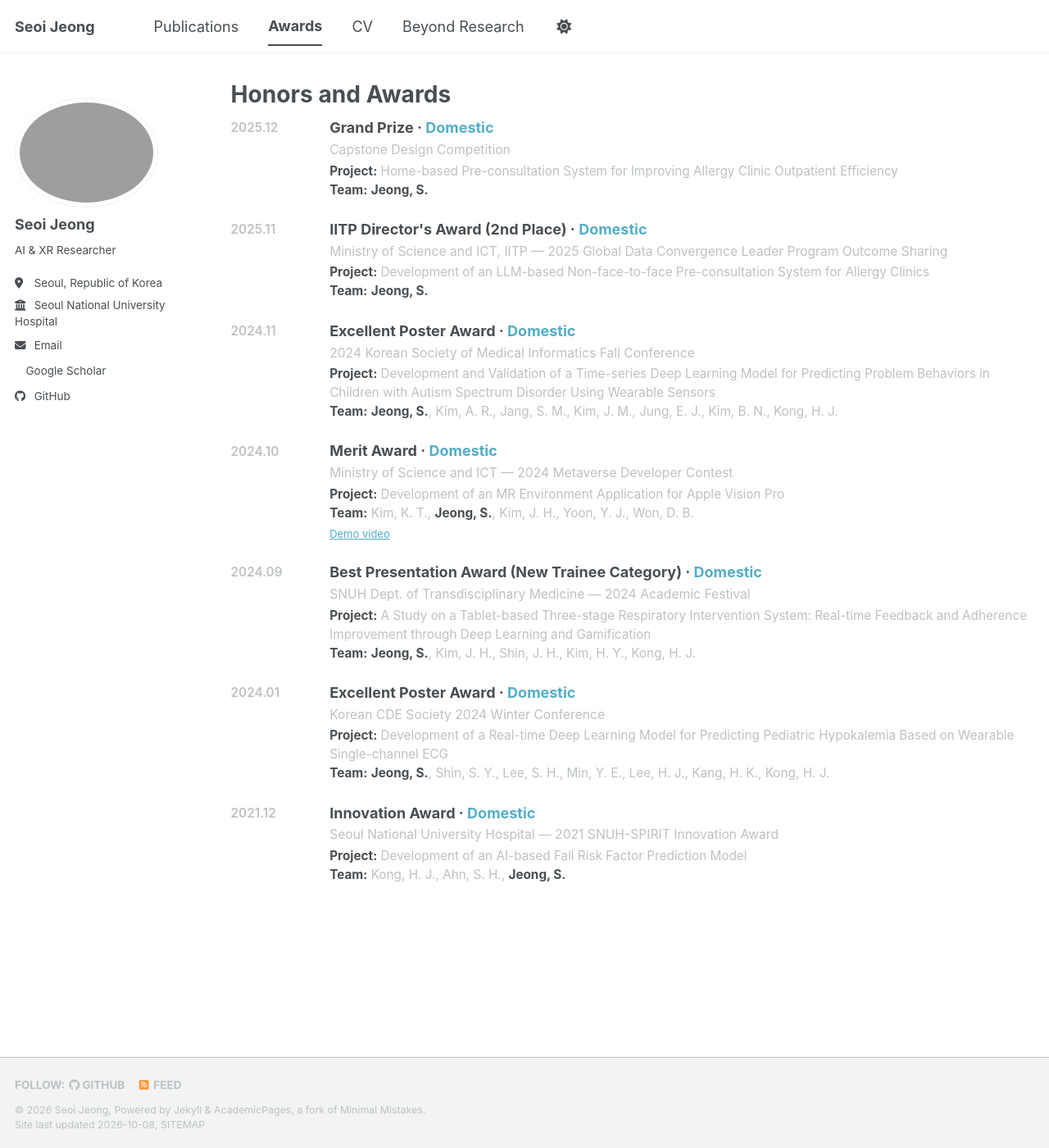
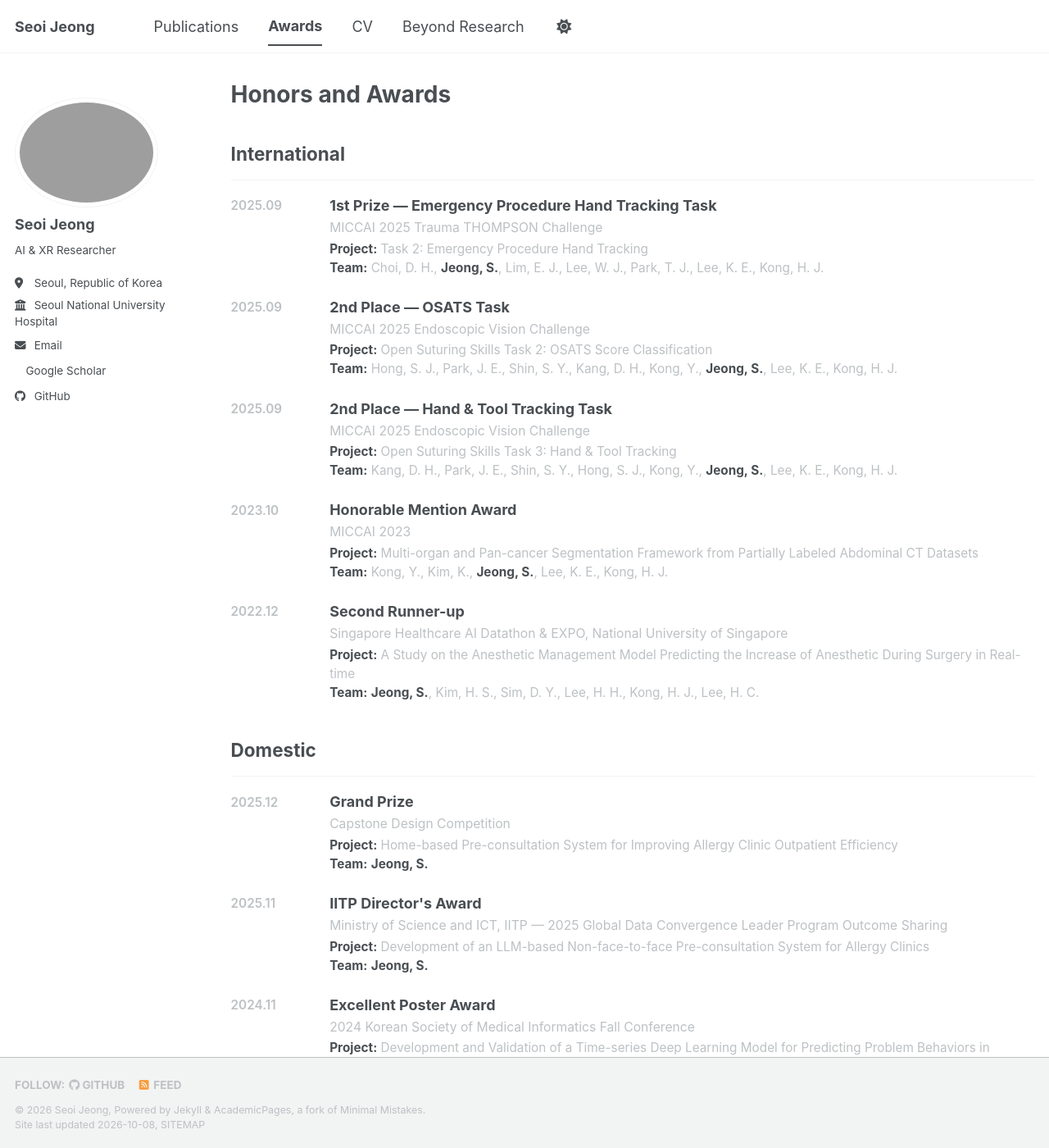
Before and after one commit to higogoc/higogoc.github.io, a Jekyll site: the page built from _pages/awards.html, in a window 1280 px wide and 1400 px high. Shown: the whole window at 82% size. Built offline with Jekyll 4.4.1, drawn with Linux system fonts in a browser that asks for light colours; a style sheet for code colours, icons or effects is not loaded; some of the changed text lies outside the part shown.

Commit message:
Group awards by scope, tidy news, add missing entries
Awards
- Split /awards/ into International and Domestic sections instead of
  repeating a scope label on every row.
- Add the challenge results back: the three MICCAI 2025 placings, the
  MICCAI 2023 Honorable Mention, and the 2022 Singapore Healthcare AI
  Datathon, all under International.
- Drop the redundant "(2nd Place)" from the IITP Director's Award and
  from the Singapore Second Runner-up.

News
- Remove the MICCAI 2025 item; those results now live on /awards/.
- Date the two papers by actual publication month (Aesthetic Surgery
  Journal 2026.01, JMIR Medical Education 2026.03) so the feed reads in
  time order.
- Tag the AllerVision item as an Award rather than Media.

Also adds the quartile for the dental age estimation paper and the
PyeongChang 2018 Olympic Winter Games volunteering.

Co-Authored-By: Claude Opus 5 <noreply@anthropic.com>

```diff
--- a/_data/awards.yml
+++ b/_data/awards.yml
@@ -1,31 +1,69 @@
 # Edited by hand. Jekyll reads this as site.data.awards
-# Honors where Seoi Jeong led the work, plus ministry-level domestic awards.
-# Challenge and competition results live in _data/publications.yml (challenge).
-# scope -> rendered bold after the title. **double asterisks** render as bold.
+# scope: international | domestic -> decides which section the entry lands in
+# on /awards/. Newest first within each scope.
+# **double asterisks** render as bold.
+
+# ---------- International ----------
+- date: "2025.09"
+  scope: "international"
+  title: "1st Prize &mdash; Emergency Procedure Hand Tracking Task"
+  org: "MICCAI 2025 Trauma THOMPSON Challenge"
+  project: "Task 2: Emergency Procedure Hand Tracking"
+  team: "Choi, D. H., **Jeong, S.**, Lim, E. J., Lee, W. J., Park, T. J., Lee, K. E., Kong, H. J."
+
+- date: "2025.09"
+  scope: "international"
+  title: "2nd Place &mdash; OSATS Task"
+  org: "MICCAI 2025 Endoscopic Vision Challenge"
+  project: "Open Suturing Skills Task 2: OSATS Score Classification"
+  team: "Hong, S. J., Park, J. E., Shin, S. Y., Kang, D. H., Kong, Y., **Jeong, S.**, Lee, K. E., Kong, H. J."
+
+- date: "2025.09"
+  scope: "international"
+  title: "2nd Place &mdash; Hand &amp; Tool Tracking Task"
+  org: "MICCAI 2025 Endoscopic Vision Challenge"
+  project: "Open Suturing Skills Task 3: Hand &amp; Tool Tracking"
+  team: "Kang, D. H., Park, J. E., Shin, S. Y., Hong, S. J., Kong, Y., **Jeong, S.**, Lee, K. E., Kong, H. J."
+
+- date: "2023.10"
+  scope: "international"
+  title: "Honorable Mention Award"
+  org: "MICCAI 2023"
+  project: "Multi-organ and Pan-cancer Segmentation Framework from Partially Labeled Abdominal CT Datasets"
+  team: "Kong, Y., Kim, K., **Jeong, S.**, Lee, K. E., Kong, H. J."
+
+- date: "2022.12"
+  scope: "international"
+  title: "Second Runner-up"
+  org: "Singapore Healthcare AI Datathon &amp; EXPO, National University of Singapore"
+  project: "A Study on the Anesthetic Management Model Predicting the Increase of Anesthetic During Surgery in Real-time"
+  team: "**Jeong, S.**, Kim, H. S., Sim, D. Y., Lee, H. H., Kong, H. J., Lee, H. C."
+
+# ---------- Domestic ----------
 - date: "2025.12"
+  scope: "domestic"
   title: "Grand Prize"
-  scope: "Domestic"
   org: "Capstone Design Competition"
   project: "Home-based Pre-consultation System for Improving Allergy Clinic Outpatient Efficiency"
   team: "**Jeong, S.**"
 
 - date: "2025.11"
-  title: "IITP Director's Award (2nd Place)"
-  scope: "Domestic"
+  scope: "domestic"
+  title: "IITP Director's Award"
   org: "Ministry of Science and ICT, IITP &mdash; 2025 Global Data Convergence Leader Program Outcome Sharing"
   project: "Development of an LLM-based Non-face-to-face Pre-consultation System for Allergy Clinics"
   team: "**Jeong, S.**"
 
 - date: "2024.11"
+  scope: "domestic"
   title: "Excellent Poster Award"
-  scope: "Domestic"
   org: "2024 Korean Society of Medical Informatics Fall Conference"
   project: "Development and Validation of a Time-series Deep Learning Model for Predicting Problem Behaviors in Children with Autism Spectrum Disorder Using Wearable Sensors"
   team: "**Jeong, S.**, Kim, A. R., Jang, S. M., Kim, J. M., Jung, E. J., Kim, B. N., Kong, H. J."
 
 - date: "2024.10"
+  scope: "domestic"
   title: "Merit Award"
-  scope: "Domestic"
   org: "Ministry of Science and ICT &mdash; 2024 Metaverse Developer Contest"
   project: "Development of an MR Environment Application for Apple Vision Pro"
   team: "Kim, K. T., **Jeong, S.**, Kim, J. H., Yoon, Y. J., Won, D. B."
@@ -33,22 +71,22 @@
     - { label: "Demo video", href: "https://www.youtube.com/watch?v=pq7KXzPXDC4" }
 
 - date: "2024.09"
+  scope: "domestic"
   title: "Best Presentation Award (New Trainee Category)"
-  scope: "Domestic"
   org: "SNUH Dept. of Transdisciplinary Medicine &mdash; 2024 Academic Festival"
   project: "A Study on a Tablet-based Three-stage Respiratory Intervention System: Real-time Feedback and Adherence Improvement through Deep Learning and Gamification"
   team: "**Jeong, S.**, Kim, J. H., Shin, J. H., Kim, H. Y., Kong, H. J."
 
 - date: "2024.01"
+  scope: "domestic"
   title: "Excellent Poster Award"
-  scope: "Domestic"
   org: "Korean CDE Society 2024 Winter Conference"
   project: "Development of a Real-time Deep Learning Model for Predicting Pediatric Hypokalemia Based on Wearable Single-channel ECG"
   team: "**Jeong, S.**, Shin, S. Y., Lee, S. H., Min, Y. E., Lee, H. J., Kang, H. K., Kong, H. J."
 
 - date: "2021.12"
+  scope: "domestic"
   title: "Innovation Award"
-  scope: "Domestic"
   org: "Seoul National University Hospital &mdash; 2021 SNUH-SPIRIT Innovation Award"
   project: "Development of an AI-based Fall Risk Factor Prediction Model"
   team: "Kong, H. J., Ahn, S. H., **Jeong, S.**"
--- a/_data/beyond.yml
+++ b/_data/beyond.yml
@@ -18,6 +18,10 @@ groups:
 
   - title: "Volunteering"
     items:
+      - period: "2018.02"
+        title: "Games Volunteer"
+        org: "PyeongChang 2018 Olympic Winter Games"
+
       - period: "2016.10"
         title: "Sori Angels (&#49548;&#47532;&#52380;&#49324;) student volunteer corps"
         org: "2016 Jeonju International Sori Festival"
--- a/_data/news.yml
+++ b/_data/news.yml
@@ -2,25 +2,21 @@
 # Reserved for high-impact items from roughly the last two to three years:
 # top-journal papers, major prizes, and press coverage. Newest first.
 # **double asterisks** render as bold.
-- date: "2026.01"
-  tag: "Media"
-  text: "Our team **AllerVision**, which built an **AI agent-based pre-consultation system**, placed 2nd at the 1st SNU RISE Capstone Design Competition."
-  outlet: "SNU College of Engineering"
-  href: "https://eng.snu.ac.kr/communication/promotion/news?md=v&bbsidx=6320"
-
-- date: "2026"
+- date: "2026.03"
   tag: "Paper"
   text: "Our randomized controlled trial on **immersive VR training for novice physicians' emergency response skills** was published in **JMIR Medical Education (IF 13.9, ranked #1 of 89 in Education, Scientific Disciplines)**."
   href: "https://doi.org/10.2196/71455"
 
-- date: "2026"
+- date: "2026.01"
   tag: "Paper"
   text: "Our multi-institutional study on **deep learning-based breast implant classification in ultrasonography** was published in **Aesthetic Surgery Journal (ranked #1 in Plastic Surgery)**."
   href: "https://pubmed.ncbi.nlm.nih.gov/41168671/"
 
-- date: "2025.09"
+- date: "2026.01"
   tag: "Award"
-  text: "Our team won **1st Prize** in the Emergency Procedure Hand Tracking task of the **MICCAI 2025 Trauma THOMPSON Challenge**, and **2nd place** in two Open Suturing Skills tasks of the **MICCAI 2025 Endoscopic Vision Challenge**."
+  text: "Our team **AllerVision**, which built an **AI agent-based pre-consultation system**, placed 2nd at the 1st SNU RISE Capstone Design Competition."
+  outlet: "SNU College of Engineering"
+  href: "https://eng.snu.ac.kr/communication/promotion/news?md=v&bbsidx=6320"
 
 - date: "2024.12"
   tag: "Media"
--- a/_data/publications.yml
+++ b/_data/publications.yml
@@ -81,6 +81,7 @@ journal:
     authors: "Kumagai, A., **Jeong, S.**, Kim, D., Kong, H. J., Oh, S., & Lee, S. S."
     venue: "Scientific Reports"
     venue_detail: "13(1), 726"
+    metrics: "Q1"
     links:
       - { label: "Paper", href: "https://www.nature.com/articles/s41598-023-28086-1" }
     desc: "Validation of data mining models for dental age estimation against conventional methods."
@@ -169,5 +170,5 @@ challenge:
     authors: "**Jeong, S.**, Kim, H. S., Sim, D. Y., Lee, H. H., Kong, H. J., & Lee, H. C."
     venue: "Singapore Healthcare AI Datathon &amp; EXPO"
     venue_detail: "National University of Singapore &middot; Dec 5, 2022"
-    note: "Second Runner-up (2nd Place)"
+    note: "Second Runner-up"
     desc: "Real-time model predicting intraoperative increases in anesthetic requirement from biosignals."
--- a/_pages/awards.html
+++ b/_pages/awards.html
@@ -7,14 +7,18 @@ author_profile: true
 
 {% include base_path %}
 
-{% for award in site.data.awards %}
+{% assign scopes = "international,domestic" | split: "," %}
+{% assign headings = "International,Domestic" | split: "," %}
+
+{% for scope in scopes %}
+  {% assign entries = site.data.awards | where: "scope", scope %}
+  {% if entries.size > 0 %}
+<h2>{{ headings[forloop.index0] }}</h2><hr />
+    {% for award in entries %}
 <div class="ap-row ap-row--narrow">
   <div class="ap-row__date">{{ award.date }}</div>
   <div>
-    <div class="ap-row__title">
-      {{- award.title -}}
-      {%- if award.scope %} &middot; <strong>{{ award.scope }}</strong>{% endif -%}
-    </div>
+    <div class="ap-row__title">{{ award.title }}</div>
     {% if award.org %}<div class="ap-row__org">{{ award.org }}</div>{% endif %}
     <div class="ap-row__detail">
       {%- if award.project %}<b>Project:</b> {{ award.project }}{% endif -%}
@@ -27,4 +31,6 @@ author_profile: true
     </div>
   </div>
 </div>
+    {% endfor %}
+  {% endif %}
 {% endfor %}
```
